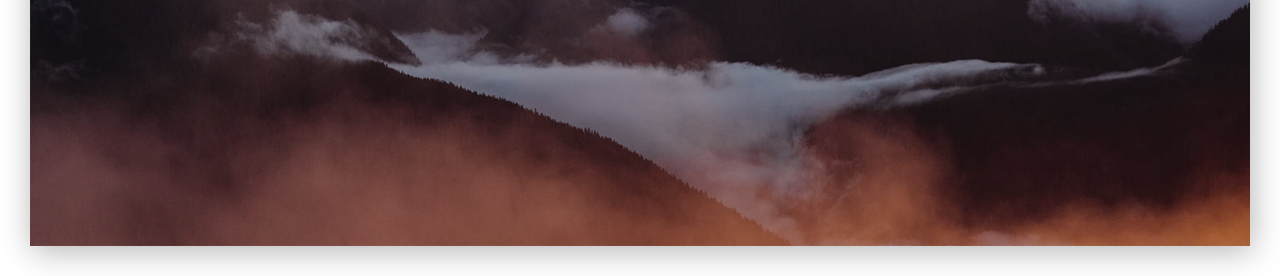
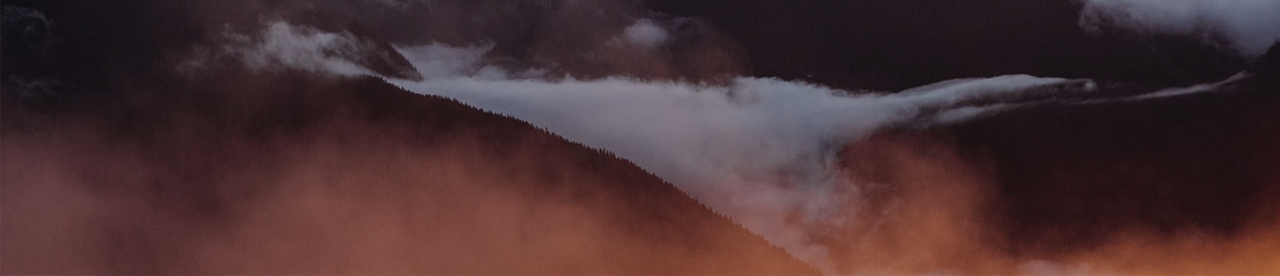
Before and after one commit to parthtripxoxo/subhaanakhtar, a plain HTML site: page index.html in a window 1280 px wide. Shown: the part 524-800 px from the top of the page. Drawn offline with nearby package versions, Linux system fonts and the light colour scheme.

Commit message:
Update styles.css

```diff
--- a/08-comming-soon/css/styles.css
+++ b/08-comming-soon/css/styles.css
@@ -116,7 +116,7 @@ html {
 3. MAIN SECTION
 --------------------------------- */
 
-.main-area-wrapper{ height: 100%; padding: 30px; }
+.main-area-wrapper{ height: 100%; }
 
 .main-area{ position: relative; z-index: 1; height: 100%; padding: 0 20px; background-size: cover;
 	box-shadow: 2px 5px 30px rgba(0,0,0,.3); color: #fff; }
```
